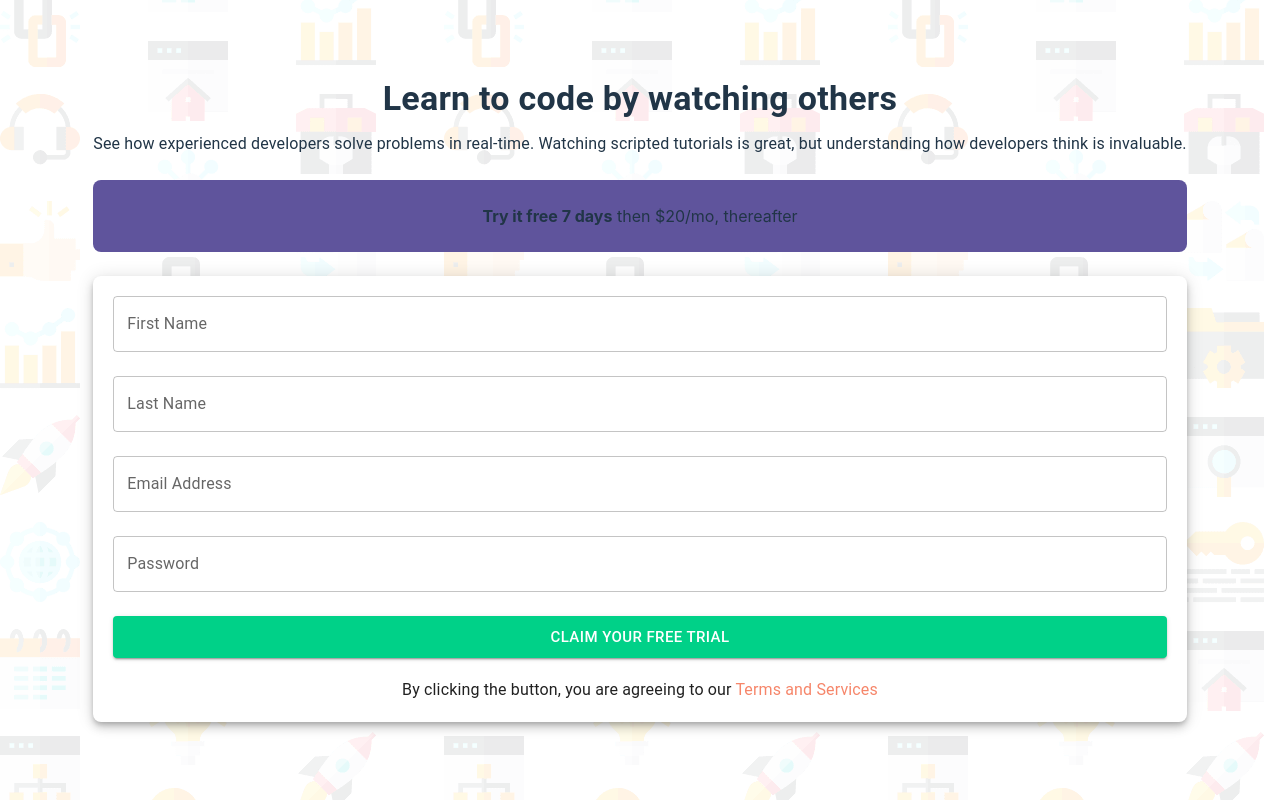
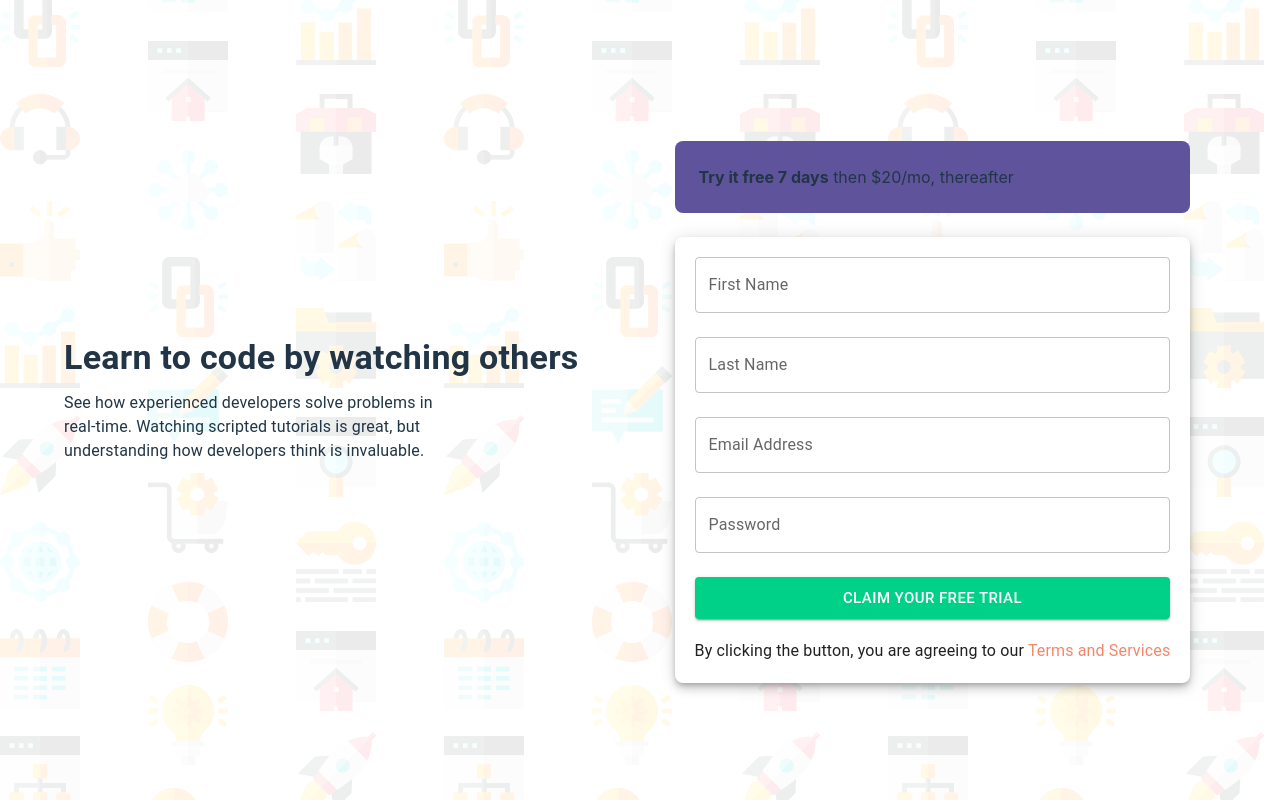
Before and after one commit to Proton-number/intro-component, a React (Vite) app: page / in a window 1280 px wide. Built offline with nearby package versions, Linux system fonts and the light colour scheme.

Commit message:
desktop mode commit

```diff
--- a/src/App.css
+++ b/src/App.css
@@ -2,9 +2,19 @@
   max-width: 1280px;
   margin: 0 auto;
   padding: 2rem;
-  text-align: center;
+  /* text-align: center; */
 }
 
 #input-fields{
   padding: 20px;
 }
+
+
+@media screen and (min-width:760px) {
+
+#container{
+  display: flex;
+  place-items: center;
+}
+
+}
--- a/src/components/IntroCard.jsx
+++ b/src/components/IntroCard.jsx
@@ -17,10 +17,13 @@ function IntroCard() {
   return (
     <Box>
 
-      <Container>
-       <Typography variant='h4' fontWeight='700' gutterBottom>Learn to code by watching others</Typography>
+      <Container id='container'>
 
-       <Typography fontWeight='400'>See how experienced developers solve problems in real-time. Watching scripted tutorials is great, but understanding how developers think is invaluable.</Typography>
+      <Box  width='53%'>
+      <Typography variant='h4' fontWeight='700' gutterBottom>Learn to code by watching others</Typography>
+
+<Typography fontWeight='400' width='65%'>See how experienced developers solve problems in real-time. Watching scripted tutorials is great, but understanding how developers think is invaluable.</Typography>
+      </Box>
 
       <Box>
 
```
